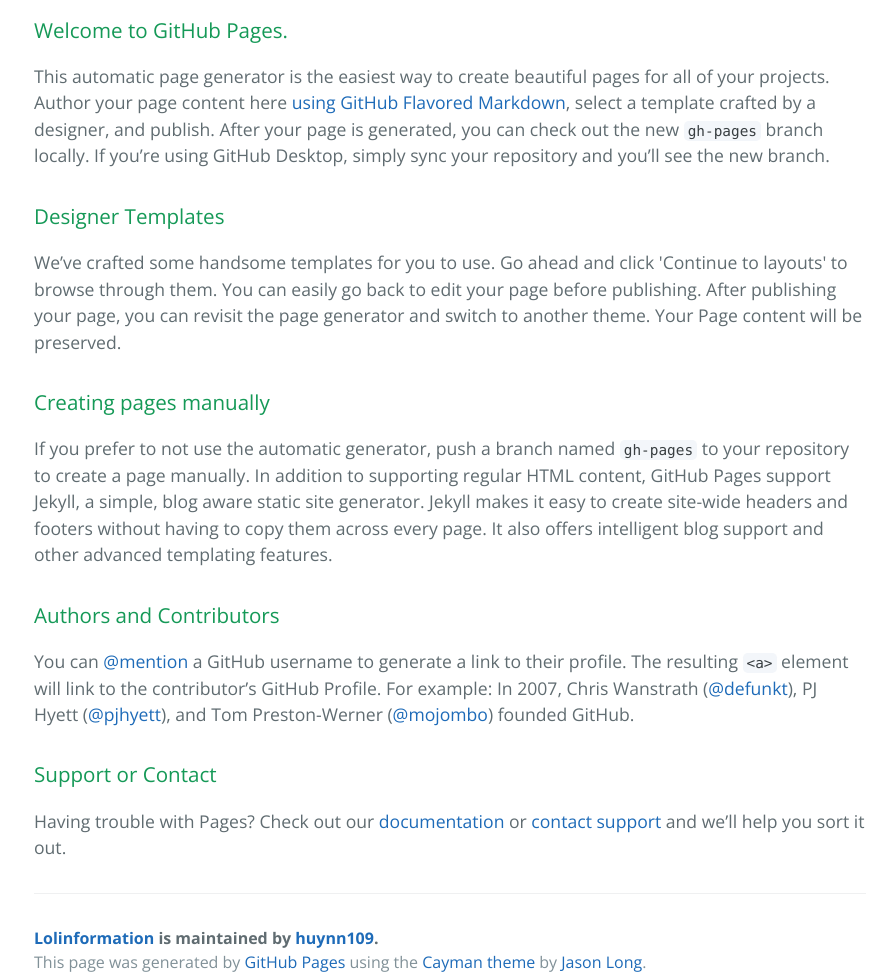
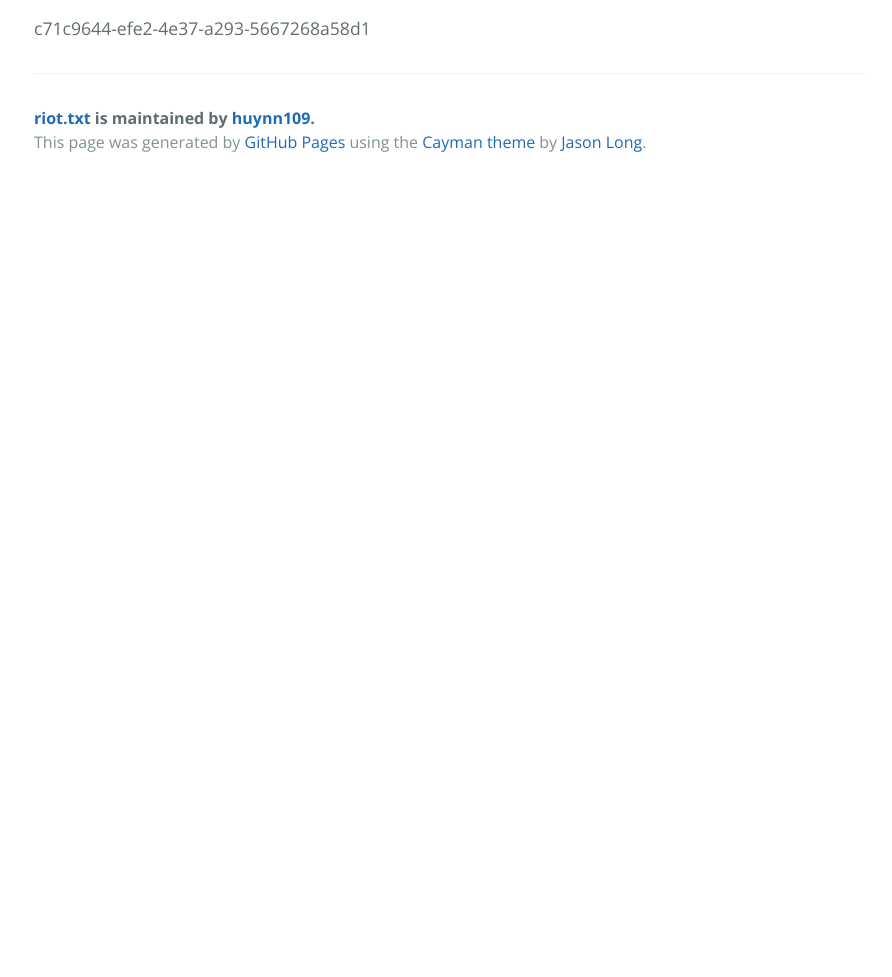
Before and after one commit to ddd32/LolInformation, a plain HTML site: page index.html in a window 1280 px wide. Shown: the part 400-1377 px from the top of the page, without its empty margins (190-1082 px from the left). After the commit the page ends 800 px from the top, so only its background shows below. Drawn offline with nearby package versions, Linux system fonts and the light colour scheme.

```diff
--- a/index.html
+++ b/index.html
@@ -2,7 +2,7 @@
 <html lang="en-us">
   <head>
     <meta charset="UTF-8">
-    <title>Lolinformation by huynn109</title>
+    <title>riot.txt by huynn109</title>
     <meta name="viewport" content="width=device-width, initial-scale=1">
     <link rel="stylesheet" type="text/css" href="stylesheets/normalize.css" media="screen">
     <link href='https://fonts.googleapis.com/css?family=Open+Sans:400,700' rel='stylesheet' type='text/css'>
@@ -11,7 +11,7 @@
   </head>
   <body>
     <section class="page-header">
-      <h1 class="project-name">Lolinformation</h1>
+      <h1 class="project-name">riot.txt</h1>
       <h2 class="project-tagline">Project LolInformation</h2>
       <a href="https://github.com/huynn109/LolInformation" class="btn">View on GitHub</a>
       <a href="https://github.com/huynn109/LolInformation/zipball/master" class="btn">Download .zip</a>
@@ -19,33 +19,10 @@
     </section>
 
     <section class="main-content">
-      <h3>
-<a id="welcome-to-github-pages" class="anchor" href="#welcome-to-github-pages" aria-hidden="true"><span aria-hidden="true" class="octicon octicon-link"></span></a>Welcome to GitHub Pages.</h3>
-
-<p>This automatic page generator is the easiest way to create beautiful pages for all of your projects. Author your page content here <a href="https://guides.github.com/features/mastering-markdown/">using GitHub Flavored Markdown</a>, select a template crafted by a designer, and publish. After your page is generated, you can check out the new <code>gh-pages</code> branch locally. If you’re using GitHub Desktop, simply sync your repository and you’ll see the new branch.</p>
-
-<h3>
-<a id="designer-templates" class="anchor" href="#designer-templates" aria-hidden="true"><span aria-hidden="true" class="octicon octicon-link"></span></a>Designer Templates</h3>
-
-<p>We’ve crafted some handsome templates for you to use. Go ahead and click 'Continue to layouts' to browse through them. You can easily go back to edit your page before publishing. After publishing your page, you can revisit the page generator and switch to another theme. Your Page content will be preserved.</p>
-
-<h3>
-<a id="creating-pages-manually" class="anchor" href="#creating-pages-manually" aria-hidden="true"><span aria-hidden="true" class="octicon octicon-link"></span></a>Creating pages manually</h3>
-
-<p>If you prefer to not use the automatic generator, push a branch named <code>gh-pages</code> to your repository to create a page manually. In addition to supporting regular HTML content, GitHub Pages support Jekyll, a simple, blog aware static site generator. Jekyll makes it easy to create site-wide headers and footers without having to copy them across every page. It also offers intelligent blog support and other advanced templating features.</p>
-
-<h3>
-<a id="authors-and-contributors" class="anchor" href="#authors-and-contributors" aria-hidden="true"><span aria-hidden="true" class="octicon octicon-link"></span></a>Authors and Contributors</h3>
-
-<p>You can <a href="https://help.github.com/articles/basic-writing-and-formatting-syntax/#mentioning-users-and-teams" class="user-mention">@mention</a> a GitHub username to generate a link to their profile. The resulting <code>&lt;a&gt;</code> element will link to the contributor’s GitHub Profile. For example: In 2007, Chris Wanstrath (<a href="https://github.com/defunkt" class="user-mention">@defunkt</a>), PJ Hyett (<a href="https://github.com/pjhyett" class="user-mention">@pjhyett</a>), and Tom Preston-Werner (<a href="https://github.com/mojombo" class="user-mention">@mojombo</a>) founded GitHub.</p>
-
-<h3>
-<a id="support-or-contact" class="anchor" href="#support-or-contact" aria-hidden="true"><span aria-hidden="true" class="octicon octicon-link"></span></a>Support or Contact</h3>
-
-<p>Having trouble with Pages? Check out our <a href="https://help.github.com/pages">documentation</a> or <a href="https://github.com/contact">contact support</a> and we’ll help you sort it out.</p>
+      <p>c71c9644-efe2-4e37-a293-5667268a58d1</p>
 
       <footer class="site-footer">
-        <span class="site-footer-owner"><a href="https://github.com/huynn109/LolInformation">Lolinformation</a> is maintained by <a href="https://github.com/huynn109">huynn109</a>.</span>
+        <span class="site-footer-owner"><a href="https://github.com/huynn109/LolInformation">riot.txt</a> is maintained by <a href="https://github.com/huynn109">huynn109</a>.</span>
 
         <span class="site-footer-credits">This page was generated by <a href="https://pages.github.com">GitHub Pages</a> using the <a href="https://github.com/jasonlong/cayman-theme">Cayman theme</a> by <a href="https://twitter.com/jasonlong">Jason Long</a>.</span>
       </footer>
```
Also changed, not shown: params.json (+2 -2 lines).
